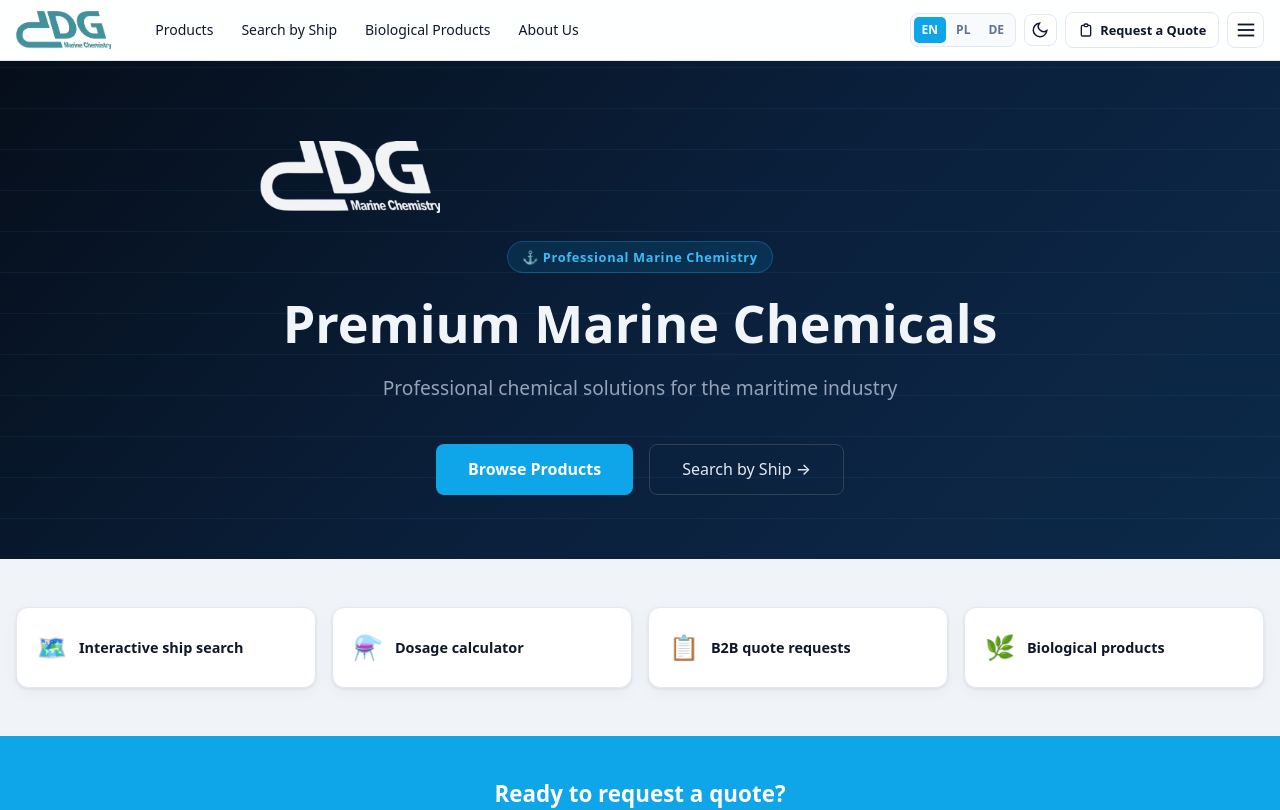
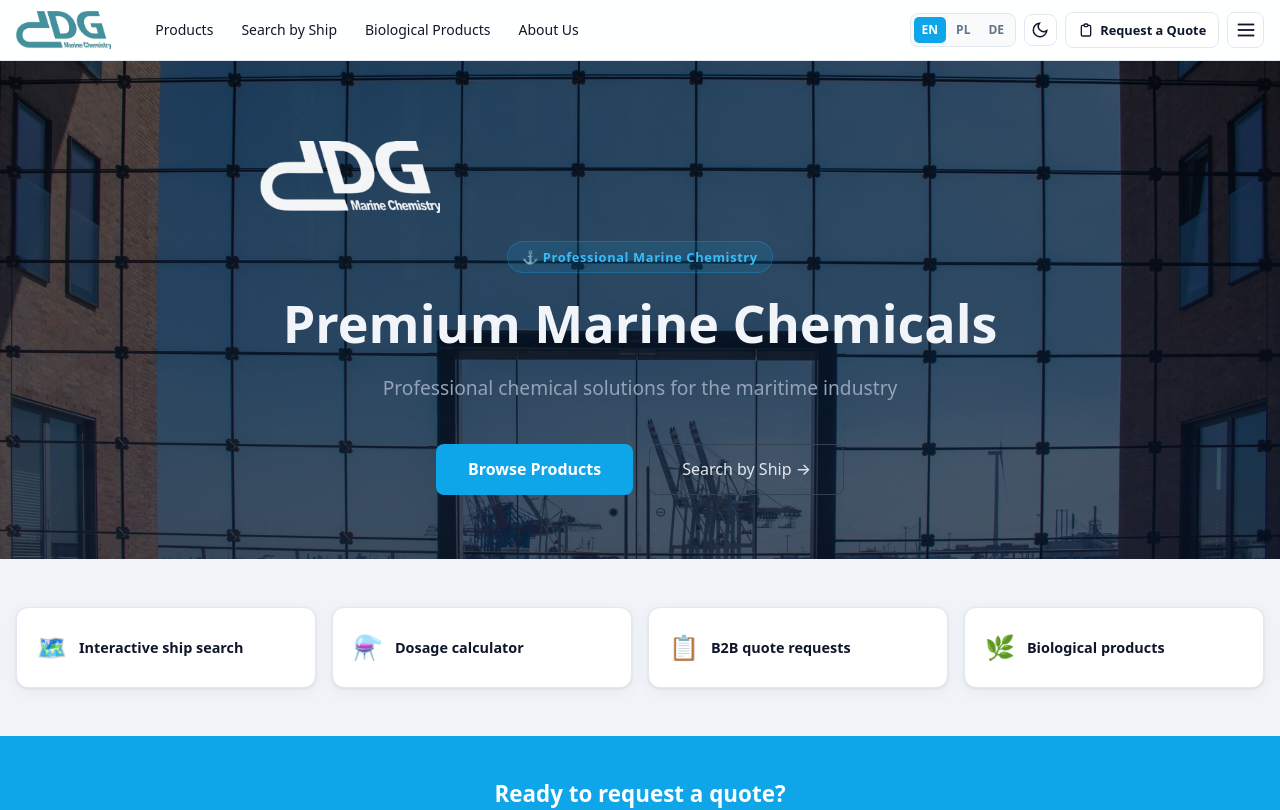
Before and after one commit to Zyrfa/dgmarine, a Next.js app: page /dgmarine/en in a window 1280 px wide. Shown: the top 810 px of the page. Built offline with nearby package versions, Linux system fonts and the light colour scheme.

Commit message:
feat: replace hero gradient with photo background (hero-bg.webp)

```diff
--- a/app/[locale]/page.tsx
+++ b/app/[locale]/page.tsx
@@ -1,6 +1,7 @@
 import { getTranslations, setRequestLocale } from 'next-intl/server'
 import Link from 'next/link'
 import { LogoImage } from '@/components/ui/LogoImage'
+import { HeroBgImage } from '@/components/ui/HeroBgImage'
 
 type Props = { params: Promise<{ locale: string }> }
 
@@ -22,10 +23,10 @@ export default async function HomePage({ params }: Props) {
     <main>
       {/* Hero */}
       <section style={{
-        background: 'linear-gradient(135deg, #060e1a 0%, #0a1f3a 50%, #0d2a4a 100%)',
         color: '#e2e8f0', padding: '5rem 1rem 4rem', textAlign: 'center', position: 'relative', overflow: 'hidden',
       }}>
-        <div aria-hidden style={{ position: 'absolute', inset: 0, opacity: .07, backgroundImage: 'repeating-linear-gradient(0deg, transparent, transparent 40px, #38bdf8 40px, #38bdf8 41px)', pointerEvents: 'none' }} />
+        <HeroBgImage src="/hero-bg.webp" />
+        <div aria-hidden style={{ position: 'absolute', inset: 0, background: 'linear-gradient(rgba(4,10,20,0.62), rgba(8,20,40,0.68))', pointerEvents: 'none' }} />
 
         <div style={{ position: 'relative', maxWidth: 760, margin: '0 auto' }}>
           <div style={{ marginBottom: '1.75rem' }}>
--- /dev/null
+++ b/components/ui/HeroBgImage.tsx
@@ -0,0 +1,29 @@
+'use client'
+
+import { useState, useEffect } from 'react'
+
+export function HeroBgImage({ src }: { src: string }) {
+  const [imgSrc, setImgSrc] = useState('')
+
+  useEffect(() => {
+    const base = window.location.pathname.startsWith('/dgmarine') ? '/dgmarine' : ''
+    setImgSrc(base + src)
+  }, [src])
+
+  if (!imgSrc) return null
+
+  return (
+    <img
+      src={imgSrc}
+      alt=""
+      aria-hidden
+      fetchPriority="high"
+      style={{
+        position: 'absolute', inset: 0,
+        width: '100%', height: '100%',
+        objectFit: 'cover', objectPosition: 'center',
+        pointerEvents: 'none',
+      }}
+    />
+  )
+}
```
Also changed, not shown: public/hero-bg.webp (added).
